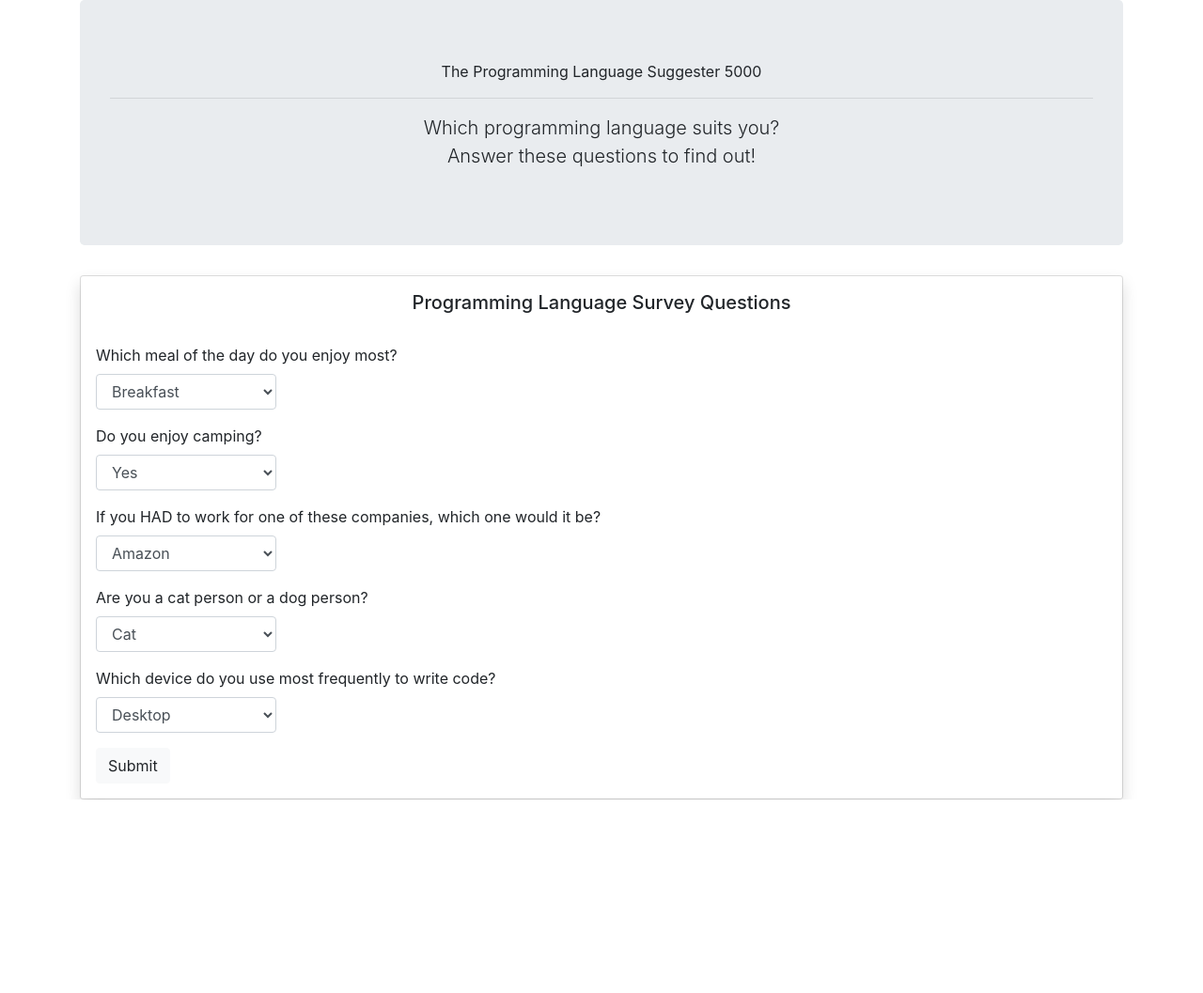
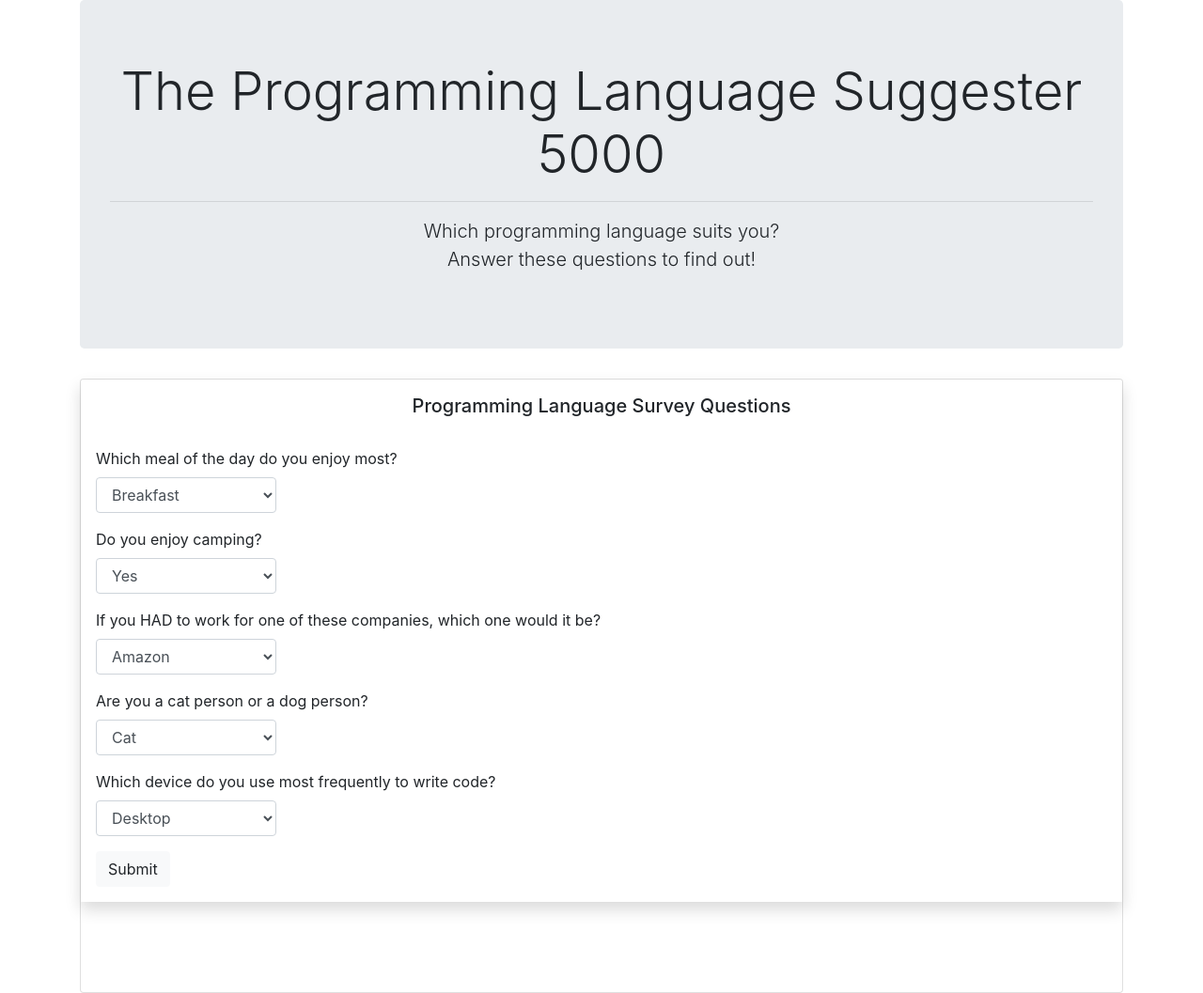
Before and after one commit to mtiapkov/Language-Suggester, a plain HTML site: page index.html in a window 1280 px wide. Shown: the whole page at 94% size. Before the commit the page ends 851 px from the top, so only its background shows below. Drawn offline with Linux system fonts and the light colour scheme.

Commit message:
Add styling to the jumbotron and answer div

```diff
--- a/index.html
+++ b/index.html
@@ -11,7 +11,8 @@
 </head>
 <body>
   <div class="container">
-    <div class="jumbotron text-center">The Programming Language Suggester 5000
+    <div class="jumbotron text-center">
+      <h3 class="display-4">The Programming Language Suggester 5000</h3>
       <hr>
       <p class="lead">Which programming language suits you?<br>Answer these questions to find out!</p>
     </div>
@@ -62,7 +63,7 @@
         <button type="submit" class="btn btn-light">Submit</button>
       </form>
       <!-- Result Div -->
-        <div id="result">
+        <div id="result" class="text-center display-4 m-5">
 
         </div>
     </div>
```
